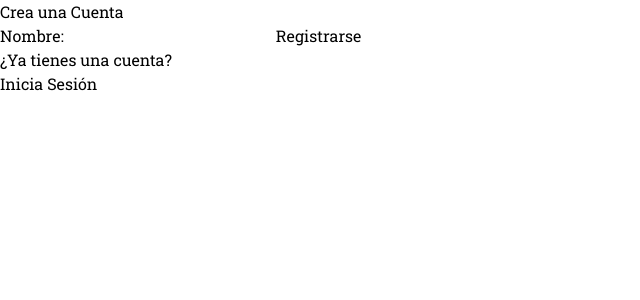
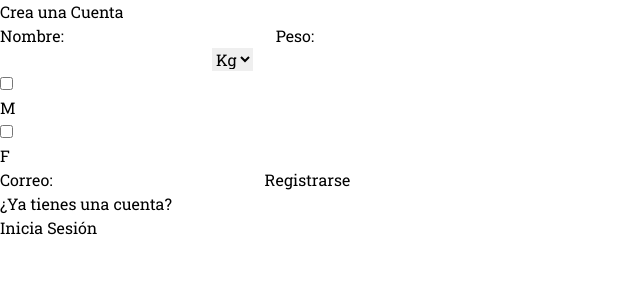
Before and after one commit to lucasRivera21/gymRoutines, a React (Vite) app in the folder client/: page /register in a window 1280 px wide. Shown: the top 300 px of the page, without its empty margins (0-640 px from the left). Built offline with nearby package versions, Linux system fonts and the light colour scheme.

Commit message:
components password input and email input add in login pages

```diff
--- a/client/src/App.jsx
+++ b/client/src/App.jsx
@@ -7,6 +7,7 @@ import Register from './pages/Register'
 function App() {
 
   return (
+
     <BrowserRouter>
       <Routes>
         <Route path='/login' element={<Login />} />
@@ -14,8 +15,6 @@ function App() {
       </Routes>
     </BrowserRouter>
 
-
-
   )
 }
 
--- /dev/null
+++ b/client/src/components/EmailInput.jsx
@@ -0,0 +1,16 @@
+import React from 'react'
+
+function EmailInput({ register, error }) {
+    return (
+        <>
+            <label htmlFor="email" className='text-base font-semibold mb-2'>Email:</label>
+            <div className='mb-4'>
+                <input type="text" name="email" id="email" placeholder='Ingrese un email' {...register("email")} className=' border-violet rounded-md border p-3 focus:outline-none focus:ring-1 focus:ring-violet w-full' />
+                <span className='text-red-500 text-sm block'>{error}</span>
+            </div>
+        </>
+
+    )
+}
+
+export default EmailInput
--- /dev/null
+++ b/client/src/components/PasswordInput.jsx
@@ -0,0 +1,19 @@
+import React, { useState } from 'react'
+import { BsFillEyeFill, BsFillEyeSlashFill } from "react-icons/bs";
+
+function PasswordInput({ register, error }) {
+    const [showPassword, setShowPassword] = useState(false)
+    return (
+        <>
+            <label htmlFor="password" className='text-base font-semibold mb-2'>Contraseña:</label>
+            <div className='flex items-center  border-violet rounded-md border pr-[18px] focus-within:ring-1 focus-within:ring-violet'>
+                <input type={showPassword ? 'text' : 'password'} name="password" {...register("password")} id="password" placeholder='Ingrese su contraseña' className='p-3  w-full outline-none rounded-md ' />
+                {showPassword ? <BsFillEyeFill className=' text-violet text-3xl cursor-pointer' onClick={() => setShowPassword(!showPassword)} /> : <BsFillEyeSlashFill className=' text-violet text-3xl cursor-pointer' onClick={() => setShowPassword(!showPassword)} />}
+            </div>
+            <span className='text-red-500 text-sm block'>{error}</span>
+        </>
+
+    )
+}
+
+export default PasswordInput
--- a/client/src/pages/Login.jsx
+++ b/client/src/pages/Login.jsx
@@ -1,9 +1,11 @@
-import React, { useState } from 'react'
-import { BsFillEyeFill, BsFillEyeSlashFill } from "react-icons/bs";
+import React from 'react'
 import { useNavigate } from 'react-router-dom';
 import { useForm } from "react-hook-form"
 import { yupResolver } from "@hookform/resolvers/yup"
 import * as yup from "yup"
+
+import PasswordInput from '../components/PasswordInput';
+import EmailInput from '../components/EmailInput';
 
 const schema = yup.object({
   email: yup.string().email("Correo inválido").required("Campo requerido"),
@@ -14,7 +16,6 @@ const schema = yup.object({
 function Login() {
 
   const { register, handleSubmit, formState: { errors } } = useForm({ resolver: yupResolver(schema) });
-  const [showPassword, setShowPassword] = useState(false);
   const navigate = useNavigate();
 
   //Data from form
@@ -35,30 +36,20 @@ function Login() {
         <form onSubmit={handleSubmit(onSubmit)} className='grid mb-7'>
 
           {/*EMAIL INPUT */}
-          <label htmlFor="email" className='text-base font-semibold mb-2'>Email:</label>
-          <div className='mb-4 '>
-            <input type="text" name="email" id="email" placeholder='Ingrese un email' {...register("email", { required: true })} className=' border-violet rounded-md border p-3 focus:outline-none focus:ring-1 focus:ring-violet w-full' />
-            <span className='text-red-500 text-sm block'>{errors.email?.message}</span>
-          </div>
-
-
+          <EmailInput register={register} error={errors.email?.message} />
 
           {/*PASSWORD INPUT */}
-          <label htmlFor="password" className='text-base font-semibold mb-2'>Contraseña:</label>
-          <div className='flex items-center  border-violet rounded-md border pr-[18px] focus-within:ring-1 focus-within:ring-violet'>
-            <input type={showPassword ? 'text' : 'password'} name="password" {...register("password", { required: true })} id="password" placeholder='Ingrese su contraseña' className='p-3  w-full outline-none rounded-md ' />
-            {showPassword ? <BsFillEyeFill className=' text-violet text-3xl cursor-pointer' onClick={() => setShowPassword(!showPassword)} /> : <BsFillEyeSlashFill className=' text-violet text-3xl cursor-pointer' onClick={() => setShowPassword(!showPassword)} />}
-          </div>
-          <span className='text-red-500 text-sm block'>{errors.password?.message}</span>
+          <PasswordInput register={register} error={errors.password?.message} />
+
 
           {/*SEND BUTTON */}
           <button type="submit" className='font-semibold text-base bg-violet p-4 rounded-md text-white w-auto mx-auto hover:opacity-80 mt-7'>Entrar</button>
         </form>
 
-        {/*FORGOT PASSWORD */}
+        {/*FORGOT PASSWORD LINK*/}
         <a href="#" className="font-normal underline underline-offset-4  flex w-fit mx-auto">¿Olvidaste tu contraseña?</a>
 
-        {/*REGISTER */}
+        {/*REGISTER LINK*/}
         <div className='flex justify-center mt-4'>
           <p className="mr-1 font-normal">¿Eres nuevo por acá?</p><a className="font-normal underline underline-offset-4 cursor-pointer" onClick={() => navigate("/register")}>Regístrate</a>
         </div>
--- a/client/src/pages/Register.jsx
+++ b/client/src/pages/Register.jsx
@@ -1,50 +1,69 @@
 import React from 'react'
-import { Formik, useFormik } from 'formik'
 
-const validate = values => {
-    const errors = {};
 
-    if (!values.email) {
-        errors.email = 'Required';
-    } else if (!/^[A-Z0-9._%+-]+@[A-Z0-9.-]+\.[A-Z]{2,4}$/i.test(values.email)) {
-        errors.email = 'Invalid email address';
-    }
 
-    return errors;
-};
 
 function Register() {
 
-    const formik = useFormik({
-        initialValues: {
-            name: '',
-            email: '',
-            password: '',
-            password_confirmation: '',
-            wight: '',
-            gender: '',
-        },
-        validate,
-        onSubmit: values => {
-            console.log(values)
-        },
-    })
+
 
     return (
         <div>
             <h1 className="">Crea una Cuenta</h1>
-            <Formik>
-                <form onSubmit={formik.handleSubmit}>
+
+            <form >
+
+                {/*NAME INPUT*/}
                 <label htmlFor="name">Nombre:</label>
                 <input
                     type="text"
-                        id='email'
+                    id="name"
+                    name='name'
+                />
+
+                {/*WEIGHT INPUT*/}
+                <label htmlFor="weight">Peso:</label>
+                <div>
+                    <input type="number" name='weight' id="weight" />
+                    <select name="weight" id="">
+                        <option value="kg" defaultChecked>Kg</option>
+                        <option value="lb">Lb</option>
+                    </select>
+                </div>
+
+                {/*GENDER INPUT*/}
+                <ul>
+                    <li>
+                        <input type="checkbox" name="M" id="M" />
+                        <label htmlFor="M">
+                            <div>
+                                <p>M</p>
+                            </div>
+                        </label>
+                    </li>
+                    <li>
+                        <input type="checkbox" name="F" id="F" />
+                        <label htmlFor="F">
+                            <div>
+                                <p>F</p>
+                            </div>
+                        </label>
+                    </li>
+                </ul>
+
+                {/*EMAIL INPUT*/}
+                <label htmlFor="email">Correo:</label>
+                <input
+                    type="text"
+                    id="email"
                     name='email'
-                        onChange={formik.handleChange}
-                        value={formik.values.email} />
+                />
+
+
+
                 <button type='submit'>Registrarse</button>
             </form>
-            </Formik>
+
 
 
             <div className="">
```
Lines whose indentation alone changed are shown as unchanged.
